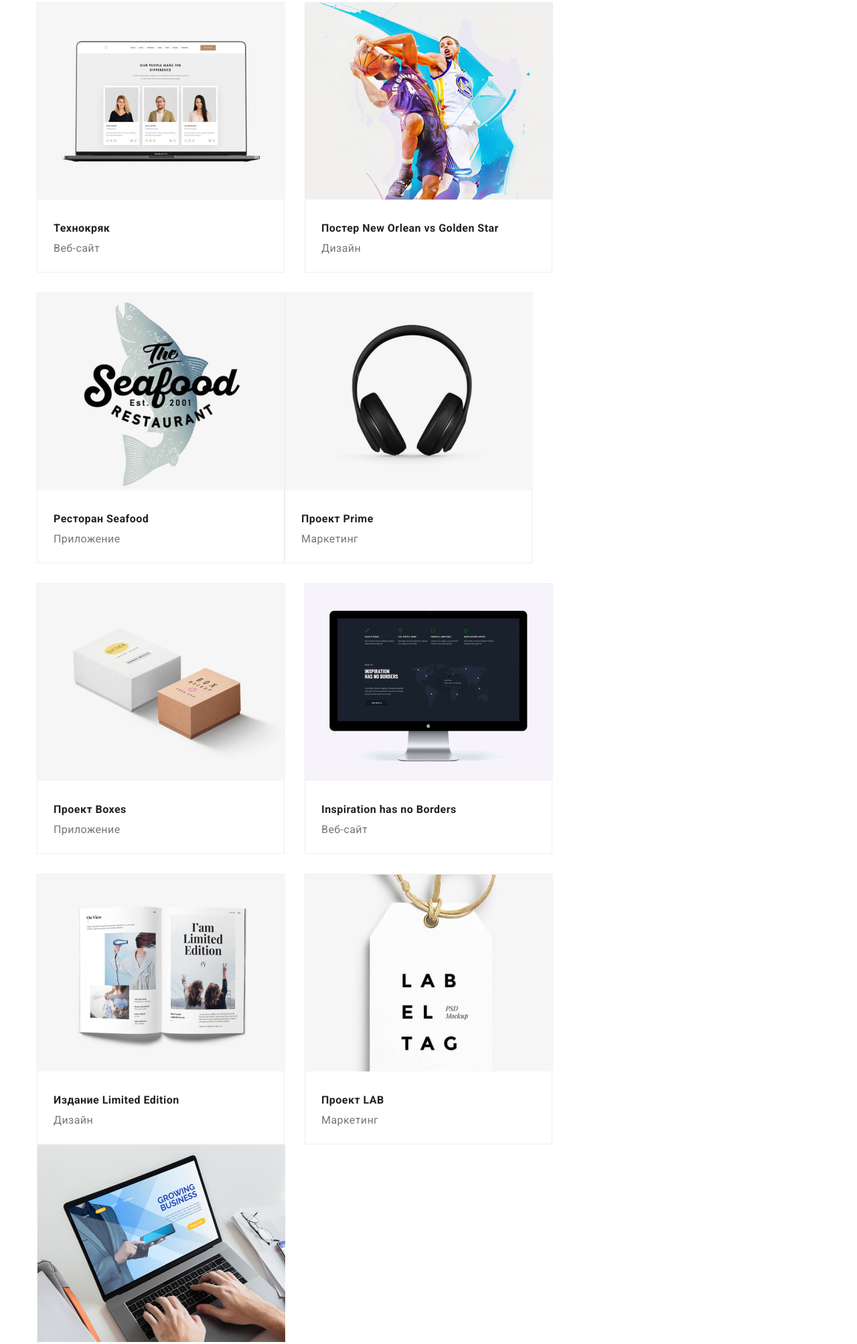
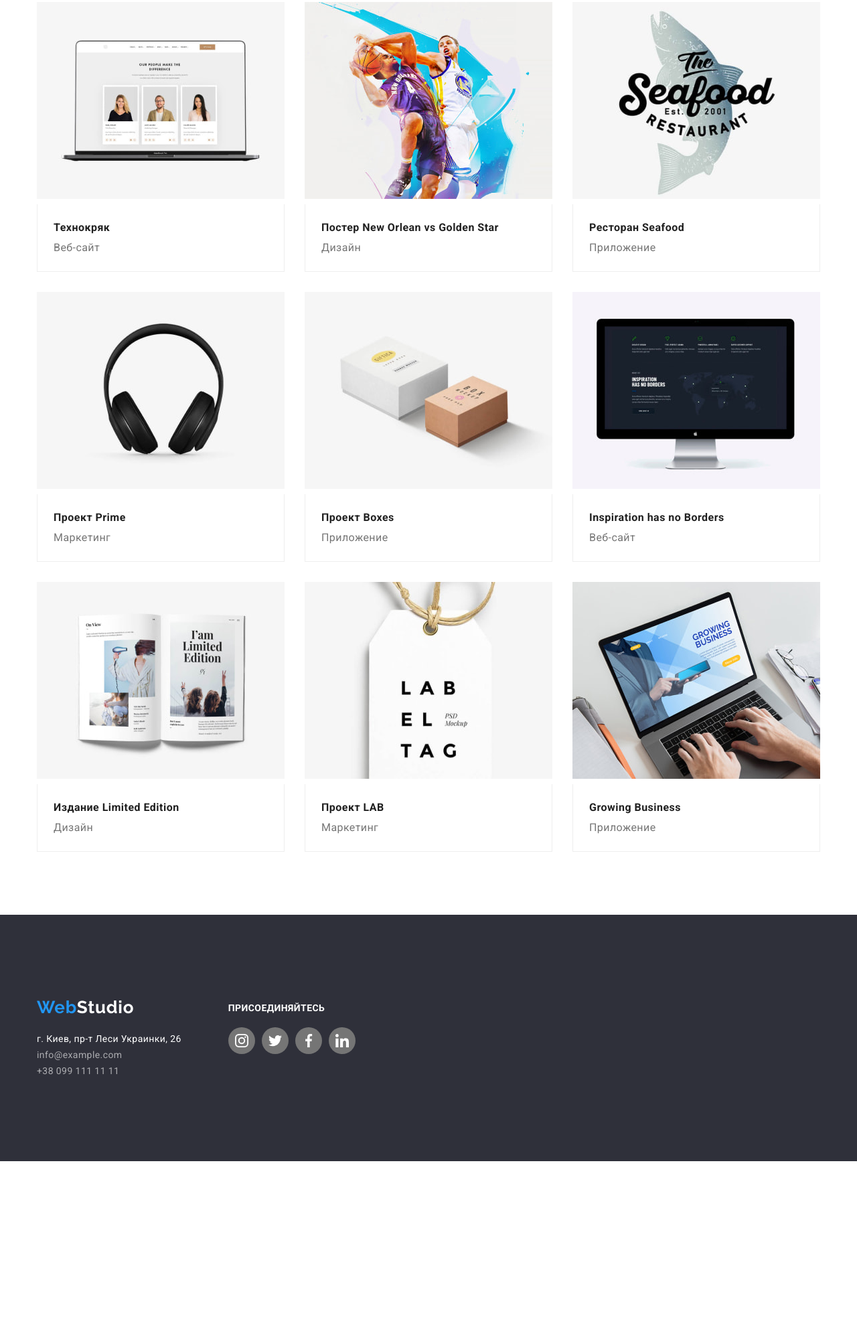
Before and after one commit to Marta-ltv/goit-markup-hw-04, a plain HTML site: page portfolio.html in a window 1280 px wide. Shown: the part 254-2261 px from the top of the page at 67% size. After the commit the page ends 1988 px from the top, so only its background shows below. Drawn offline with nearby package versions, Linux system fonts and the light colour scheme.

Commit message:
portfolio

```diff
--- a/css/styles.css
+++ b/css/styles.css
@@ -62,6 +62,7 @@ ul {
 }
 
 .container .services {
+  display: flex;
   flex-wrap: wrap;
 }
 
@@ -87,8 +88,7 @@ ul {
   border: 2px solid var(--accent-bg-cl);
 }
 
-.list-about,
-.container .services {
+.list-about {
   display: flex;
   margin-right: 30px;
 }
@@ -153,12 +153,15 @@ ul {
   display: flex;
   margin-left: 50px;
   justify-content: center;
+  align-items: baseline;
+}
+
+.auth-nav .item {
+  display: flex;
+  align-items: baseline;
 }
 
 .auth-nav.list {
-  display: flex;
-  align-items: center;
-  justify-content: center;
   margin-left: auto;
 }
 
@@ -517,17 +520,26 @@ button.nav-btn:focus {
 
 }
 .customs {
+  display: flex;
   width: 170px;
   height: 92px;
   border: 1px solid #AFB1B8;
   background-position: center;
-    align-items: center;
-    justify-content: center;
   align-items: center;
   justify-content: center;
   list-style: none;
  margin-right: 30px;
 }
+
+.customs-item {
+  background-position: center;
+  align-items: center;
+    justify-content: center;
+}
+.customs:last-child {
+  margin-right: 0;
+}
+
 .title-customs {
   margin-bottom: 50px;
 }
@@ -536,13 +548,14 @@ button.nav-btn:focus {
 display: flex;
 align-items: center;
 justify-content: center;
+cursor: pointer;
 }
 
 .customs-border {
   fill: #AFB1B8;
 }
 
-.customs-border:hover,
+.customs-border:hover, .customs:hover,
 .customs-border:focus {
   fill:var(--accent-cl)
 }
@@ -583,6 +596,7 @@ justify-content: center;
   font-size: 16px;
   line-height: 1.88;
   letter-spacing: 0.03em;
+  color: var(--main-txt-cl);
 }
 
 .services-position {
@@ -592,17 +606,29 @@ justify-content: center;
 
   color: var(--secondary-txt-cl);
 }
-
-.services-item {
+.services-link {
   list-style: none;
-  width: 370px;
-  margin-right: 30px;
-  margin-bottom: 30px;
-  border: 1px solid #EEEEEE;
+  text-decoration: none;
+}
+.services {
+  list-style: none;
 }
 
-.services-item:hover,
-.services-item:focus {
+.services-item{
+  flex-basis: calc(100%/3 - 30px);
+margin-right: 30px;
+margin-bottom: 30px;
+}
+.services-list {
+  border-right: 1px solid #EEEEEE;
+    border-bottom: 1px solid #EEEEEE;
+    border-left: 1px solid #EEEEEE;
+
+}
+
+
+.services-link:hover,
+.services-link:focus {
 filter: drop-shadow(0px 4px 4px rgba(0, 0, 0, 0.25));
 }
 
@@ -687,5 +713,12 @@ footer {
 .footer .join-us {
   display: block;
   align-items: baseline;
+  margin-left: 70px;
+  padding-top: 72px;
+  padding-bottom: 100px;
   margin-right: 0;
 }
+
+.container.footer {
+  display: flex;
+}
--- a/portfolio.html
+++ b/portfolio.html
@@ -86,6 +86,7 @@
 
           <ul class="services">
             <li class="services-item">
+              <a class="services-link" href="" target="_blank" rel="noopener norefferrer">
               <img
                 class="services-img"
                 src="./images/portfolio/img-1.jpg"
@@ -96,8 +97,10 @@
                 <h2 class="services-title">Технокряк</h2>
                 <p class="services-position">Веб-сайт</p>
               </div>
+              </a>
             </li>
             <li class="services-item">
+              <a class="services-link" href="" target="_blank" rel="noopener norefferrer">
               <img
                 class="services-img"
                 src="./images/portfolio/img-2.jpg"
@@ -108,8 +111,10 @@
                 <h2 class="services-title">Постер New Orlean vs Golden Star</h2>
                 <p class="services-position">Дизайн</p>
               </div>
+              </a>
             </li>
             <li class="services-item">
+              <a class="services-link" href="" target="_blank" rel="noopener norefferrer">
               <img
                 class="services-img"
                 src="./images/portfolio/img-3.jpg"
@@ -120,8 +125,10 @@
                 <h2 class="services-title">Ресторан Seafood</h2>
                 <p class="services-position">Приложение</p>
               </div>
+              </a>
             </li>
             <li class="services-item">
+              <a class="services-link" href="" target="_blank" rel="noopener norefferrer">
               <img
                 class="services-img"
                 src="./images/portfolio/img-4.jpg"
@@ -132,8 +139,10 @@
                 <h2 class="services-title">Проект Prime</h2>
                 <p class="services-position">Маркетинг</p>
               </div>
+              </a>
             </li>
             <li class="services-item">
+              <a class="services-link" href="" target="_blank" rel="noopener norefferrer">
               <img
                 class="services-img"
                 src="./images/portfolio/img-5.jpg"
@@ -144,8 +153,10 @@
                 <h2 class="services-title">Проект Boxes</h2>
                 <p class="services-position">Приложение</p>
               </div>
+              </a>
             </li>
             <li class="services-item">
+              <a class="services-link" href="" target="_blank" rel="noopener norefferrer">
               <img
                 class="services-img"
                 src="./images/portfolio/img-6.jpg"
@@ -156,8 +167,10 @@
                 <h2 class="services-title">Inspiration has no Borders</h2>
                 <p class="services-position">Веб-сайт</p>
               </div>
+              </a>
             </li>
             <li class="services-item">
+              <a class="services-link" href="" target="_blank" rel="noopener norefferrer">
               <img
                 class="services-img"
                 src="./images/portfolio/img-7.jpg"
@@ -168,8 +181,10 @@
                 <h2 class="services-title">Издание Limited Edition</h2>
                 <p class="services-position">Дизайн</p>
               </div>
+              </a>
             </li>
             <li class="services-item">
+              <a class="services-link" href="" target="_blank" rel="noopener norefferrer">
               <img
                 class="services-img"
                 src="./images/portfolio/img-8.jpg"
@@ -180,8 +195,10 @@
                 <h2 class="services-title">Проект LAB</h2>
                 <p class="services-position">Маркетинг</p>
               </div>
+              </a>
             </li>
             <li class="services-item">
+              <a class="services-link" href="" target="_blank" rel="noopener norefferrer">
               <img
                 class="services-img"
                 src="./images/portfolio/img-9.jpg"
@@ -192,6 +209,7 @@
                 <h2 class="services-title">Growing Business</h2>
                 <p class="services-position">Приложение</p>
               </div>
+              </a>
             </li>
           </ul>
         </div>
@@ -201,9 +219,9 @@
     <!--Підвал сайту-->
     <footer class="footer">
       <div class="container footer">
+        <div class="footer-block">
         <a class="logo footer" href="WebStudio" aria-label="Логотип сайта WebStudio"
-          >Web<span class="studio-white">Studio</span></a
-        >
+          >Web<span class="studio-white">Studio</span></a>
         <address class="footer">
           <ul class="list footer">
             <li class="item">
@@ -219,6 +237,7 @@
             </li>
           </ul>
         </address>
+        </div>
 
         <div class="join-us">
           <p class="join-title">Присоединяйтесь</p>
```
Also changed, not shown: index.html (+3 -1 lines).
